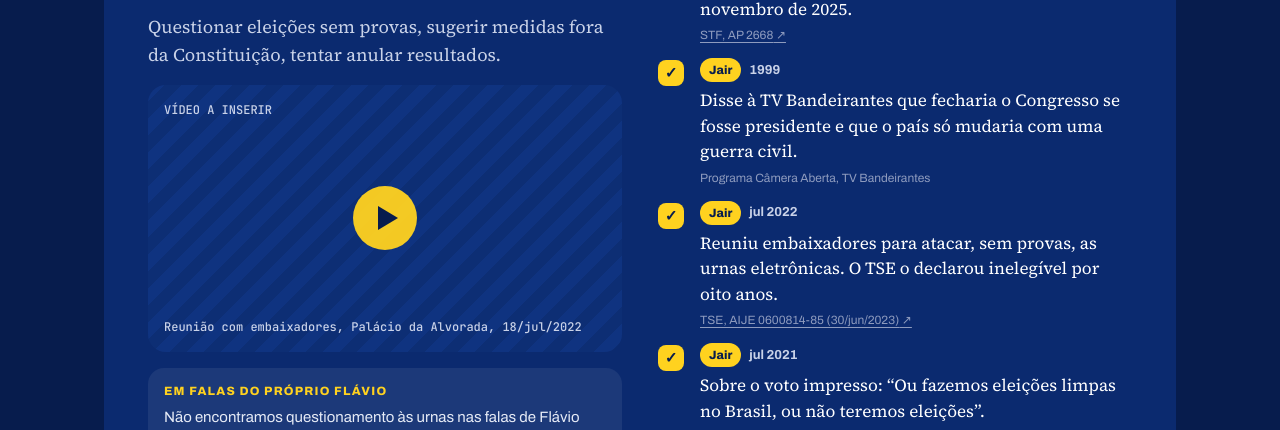
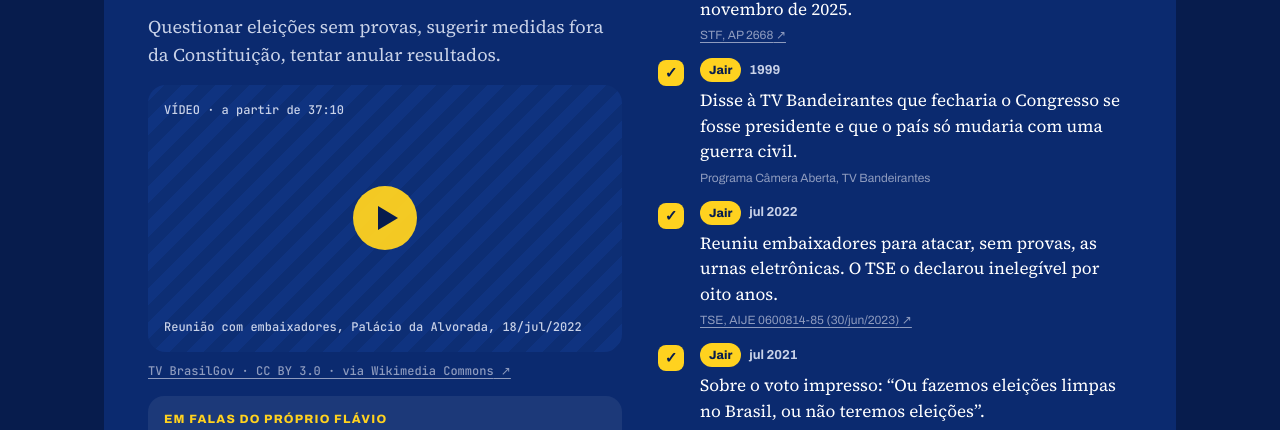
Before and after one commit to franciscodelgaudio/eleicoes-2026, a Next.js app in the folder project/: page /bolsonaro-hipotetico in a window 1280 px wide. Shown: the part 3572-4002 px from the top of the page. Built offline with nearby package versions, Linux system fonts and the light colour scheme.

Commit message:
feat: enhance BolsonaroHipotetico component with video support and improve ImageSlot for compact display

```diff
--- a/project/src/components/bolsonaro-hipotetico/BolsonaroHipotetico.tsx
+++ b/project/src/components/bolsonaro-hipotetico/BolsonaroHipotetico.tsx
@@ -8,7 +8,7 @@ import Logo from '../Logo';
 import s from './styles.module.css';
 import {
   Y, G, RED, MUTED, WHO, GRAD, SIGNALS, ENEMY, ENEMY_X, MIN, MIN_G, MIN_DIAG, TACTICS, TAC_BOLSO, TAC_IMG,
-  FLAVIO, F_IMG, SIG_MEDIA, SIG_RANK, SIG_SHOW, YANO, whoKey, yr,
+  FLAVIO, F_IMG, SIG_MEDIA, SIG_VIDEO, SIG_RANK, SIG_SHOW, YANO, whoKey, yr,
 } from './data';
 
 const NAVY = '#071C4D';
@@ -140,6 +140,7 @@ export default function BolsonaroHipotetico() {
   const [tac, setTac] = useState('ele');
   const [shared, setShared] = useState(false);
   const [exp, setExp] = useState<Record<string, boolean>>({});
+  const [playing, setPlaying] = useState<Record<string, boolean>>({});
 
   const rootRef = useRef<HTMLDivElement>(null);
   const onScrollRef = useRef<(() => void) | null>(null);
@@ -311,6 +312,7 @@ export default function BolsonaroHipotetico() {
               const more = sig.ev.length > SIG_SHOW;
               const ev = open || !more ? ord : ord.slice(0, SIG_SHOW);
               const mediaUrl = SIG_MEDIA[sig.n];
+              const video = SIG_VIDEO[sig.n];
               return (
                 <article key={sig.n} style={{ background: '#0B2A6F', borderRadius: 28, padding: 'clamp(22px,3.5vw,44px)', display: 'grid', gridTemplateColumns: 'repeat(auto-fit,minmax(min(100%,360px),1fr))', gap: 36 }}>
                   <div style={{ display: 'flex', flexDirection: 'column', gap: 16 }}>
@@ -320,11 +322,16 @@ export default function BolsonaroHipotetico() {
                     </div>
                     <h3 style={{ fontSize: 'clamp(26px,2.8vw,36px)', lineHeight: 1.08, margin: 0, fontWeight: 900, textWrap: 'balance' }}>{sig.title}</h3>
                     <p style={{ fontFamily: SERIF, fontSize: 18, lineHeight: 1.55, margin: 0, color: '#C9D2E8', textWrap: 'pretty' }}>{sig.def}</p>
-                    <div style={{ position: 'relative', aspectRatio: '16/9', borderRadius: 18, overflow: 'hidden', background: 'repeating-linear-gradient(135deg,#0F3380 0 12px,#0D2E74 12px 24px)', display: 'flex', flexDirection: 'column', justifyContent: 'space-between', padding: 16 }}>
-                      <div style={{ fontFamily: MONO, fontSize: 12, color: '#C9D2E8' }}>{sig.mediaKind}</div>
-                      <div style={{ alignSelf: 'center', width: 64, height: 64, borderRadius: '50%', background: 'rgba(255,210,31,.95)', display: 'grid', placeItems: 'center' }}><div style={{ width: 0, height: 0, borderLeft: `20px solid ${NAVY}`, borderTop: '12px solid transparent', borderBottom: '12px solid transparent', marginLeft: 6 }} /></div>
-                      <div style={{ fontFamily: MONO, fontSize: 12, color: '#C9D2E8', textWrap: 'pretty' }}>{sig.media}</div>
-                    </div>
+                    {video && playing[sig.n] ? (
+                      <video src={`${video.src}#t=${video.start}`} controls autoPlay playsInline preload="metadata" style={{ width: '100%', aspectRatio: '16/9', borderRadius: 18, background: '#000', display: 'block' }} />
+                    ) : (
+                      <div onClick={video ? () => setPlaying(x => ({ ...x, [sig.n]: true })) : undefined} onKeyDown={video ? e => { if (e.key === 'Enter' || e.key === ' ') { e.preventDefault(); setPlaying(x => ({ ...x, [sig.n]: true })); } } : undefined} role={video ? 'button' : undefined} tabIndex={video ? 0 : undefined} aria-label={video ? `Assistir: ${sig.media}` : undefined} style={{ position: 'relative', aspectRatio: '16/9', borderRadius: 18, overflow: 'hidden', background: 'repeating-linear-gradient(135deg,#0F3380 0 12px,#0D2E74 12px 24px)', display: 'flex', flexDirection: 'column', justifyContent: 'space-between', padding: 16, cursor: video ? 'pointer' : undefined }}>
+                        <div style={{ fontFamily: MONO, fontSize: 12, color: '#C9D2E8' }}>{video ? `${sig.mediaKind} · a partir de ${Math.floor(video.start / 60)}:${String(video.start % 60).padStart(2, '0')}` : sig.mediaKind}</div>
+                        <div style={{ alignSelf: 'center', width: 64, height: 64, borderRadius: '50%', background: 'rgba(255,210,31,.95)', display: 'grid', placeItems: 'center' }}><div style={{ width: 0, height: 0, borderLeft: `20px solid ${NAVY}`, borderTop: '12px solid transparent', borderBottom: '12px solid transparent', marginLeft: 6 }} /></div>
+                        <div style={{ fontFamily: MONO, fontSize: 12, color: '#C9D2E8', textWrap: 'pretty' }}>{sig.media}</div>
+                      </div>
+                    )}
+                    {video ? <a href={video.page} target="_blank" rel="noopener" style={{ fontFamily: MONO, fontSize: 12, color: MUTED, marginTop: -6 }}>{video.credit} ↗</a> : null}
                     {mediaUrl ? <a href={mediaUrl} target="_blank" rel="noopener" className={s.yellowBtn} style={{ alignSelf: 'flex-start', fontSize: 14, padding: '10px 16px' }}>Assistir na fonte ↗</a> : null}
                     <div style={{ background: 'rgba(255,255,255,.07)', borderRadius: 16, padding: '14px 16px' }}>
                       <div style={{ fontSize: 12, fontWeight: 800, letterSpacing: '.1em', textTransform: 'uppercase', color: Y }}>Em falas do próprio Flávio</div>
--- a/project/src/components/bolsonaro-hipotetico/data.ts
+++ b/project/src/components/bolsonaro-hipotetico/data.ts
@@ -54,7 +54,7 @@ export const GRAD: Record<string, Grad> = {
 };
 
 export const SIGNALS: Signal[] = [
-  { n: '1', title: 'Rejeitar as regras do jogo democrático', def: 'Questionar eleições sem provas, sugerir medidas fora da Constituição, tentar anular resultados.', mediaKind: 'VÍDEO A INSERIR', media: 'Reunião com embaixadores, Palácio da Alvorada, 18/jul/2022', flavio: 'Não encontramos questionamento às urnas nas falas de Flávio que reunimos. Ele propõe anular, por anistia ou indulto, a condenação definitiva do pai por tentativa de golpe.', ev: [
+  { n: '1', title: 'Rejeitar as regras do jogo democrático', def: 'Questionar eleições sem provas, sugerir medidas fora da Constituição, tentar anular resultados.', mediaKind: 'VÍDEO', media: 'Reunião com embaixadores, Palácio da Alvorada, 18/jul/2022', flavio: 'Não encontramos questionamento às urnas nas falas de Flávio que reunimos. Ele propõe anular, por anistia ou indulto, a condenação definitiva do pai por tentativa de golpe.', ev: [
     { who: 'Jair', date: '1999', text: 'Disse à TV Bandeirantes que fecharia o Congresso se fosse presidente e que o país só mudaria com uma guerra civil.', src: 'Programa Câmera Aberta, TV Bandeirantes' },
     { who: 'Jair', date: 'set 2018', text: '“Não aceito resultado diferente da minha eleição”, disse em entrevista na reta final da campanha.', src: 'Entrevista à TV Band, 28/set/2018' },
     { who: 'Jair', date: 'abr 2020', text: 'Discursou em ato em frente ao Quartel-General do Exército, em Brasília, onde manifestantes pediam intervenção militar e o fechamento do Congresso e do STF.', src: 'STF, Inq 4828' },
@@ -202,6 +202,11 @@ export const FLAVIO: FlavioItem[] = [
 ];
 
 export const SIG_MEDIA: Record<string, string> = { '3': 'https://sbtnews.sbt.com.br/noticia/politica/8-1-sem-anistia-darei-indulto-a-todo-mundo-diz-flavio', '4': 'https://sbtnews.sbt.com.br/noticia/politica/8-1-sem-anistia-darei-indulto-a-todo-mundo-diz-flavio' };
+// Vídeos tocados no próprio card: arquivo no Wikimedia Commons, começando no trecho citado (start em segundos).
+export type SigVideo = { src: string; start: number; page: string; credit: string };
+export const SIG_VIDEO: Record<string, SigVideo> = {
+  '1': { src: 'https://upload.wikimedia.org/wikipedia/commons/transcoded/1/1c/Negacionismo_eleitoral_no_Alvorada_em_2022.webm/Negacionismo_eleitoral_no_Alvorada_em_2022.webm.720p.vp9.webm', start: 2230, page: 'https://commons.wikimedia.org/wiki/File:Negacionismo_eleitoral_no_Alvorada_em_2022.webm', credit: 'TV BrasilGov · CC BY 3.0 · via Wikimedia Commons' }
+};
 export const F_IMG: Record<number, Img3> = {
   0: ['https://commons.wikimedia.org/wiki/Special:FilePath/Foto_oficial_do_senador_Fl%C3%A1vio_Bolsonaro_%28v._AgSen%29.jpg?width=1600', 'Retrato oficial de senador, fev/2019 · Agência Senado', 'https://www25.senado.leg.br/web/senadores/senador/-/perfil/5894'],
   2: ['https://imagens.ebc.com.br/lXEDhQ5mhlsEuLSFqvdf1dX92S4=/1600x800/https://agenciabrasil.ebc.com.br/sites/default/files/thumbnails/image/manifestacao_mcamgo_abr_080120231818-11.jpg?itok=ZbPOzKMu', 'Marcelo Camargo/Agência Brasil · CC BY 3.0 BR · 8/jan/2023', 'https://agenciabrasil.ebc.com.br/foto/2023-01/manifestantes-invadem-congresso-stf-e-palacio-do-planalto-1673209159'],
--- a/project/src/components/contraprova/Contraprova.tsx
+++ b/project/src/components/contraprova/Contraprova.tsx
@@ -8,7 +8,7 @@ import Fonte from '../Fonte';
 import WordSphere from './WordSphere';
 import s from './styles.module.css';
 import {
-  Y, B, G, GOVS, AREAS, BANDS, BAND_BG, IND, MEAS, TONE, STANCE, LOGOS, CRISES, PANDEMIC_TL, COVID_WORLD,
+  Y, B, G, GOVS, AREAS, BANDS, BAND_BG, IND, MEAS, TONE, STANCE, LOGOS, PHOTOS, CRISES, PANDEMIC_TL, COVID_WORLD,
   PLN, MODS, THEME_SHORT, nf, fmtI, ranksOf, rankBg,
   type Gov, type Ex, type Plans, type PlanKey, type Mod,
 } from './data';
@@ -407,7 +407,7 @@ function Comparacao() {
               {items.map(i => (
                 <article key={i.id} style={{ background: '#fff', borderRadius: 18, overflow: 'hidden', display: 'grid', gridTemplateColumns: '96px minmax(0,1fr)' }}>
                   <div style={{ position: 'relative', background: '#F3EFE3', minHeight: 96 }}>
-                    <ImageSlot src={LOGOS[i.name]?.[0]} credit={LOGOS[i.name]?.[1]} creditHref={LOGOS[i.name]?.[2]} fit="contain" placeholder={'Logo: ' + i.name} style={{ position: 'absolute', inset: 8, width: 'auto', height: 'auto' }} />
+                    <ImageSlot src={(LOGOS[i.name] || PHOTOS[i.name])?.[0]} credit={(LOGOS[i.name] || PHOTOS[i.name])?.[1]} creditHref={(LOGOS[i.name] || PHOTOS[i.name])?.[2]} fit={LOGOS[i.name] ? 'contain' : 'cover'} compact placeholder={i.name} style={{ position: 'absolute', inset: LOGOS[i.name] || !PHOTOS[i.name] ? 8 : 0, width: 'auto', height: 'auto' }} />
                   </div>
                   <div style={{ padding: '14px 16px', display: 'flex', flexDirection: 'column', gap: 10, minWidth: 0 }}>
                     <div style={{ display: 'flex', gap: 8, alignItems: 'center', flexWrap: 'wrap' }}><YearChip y={i.y} /><span style={{ fontSize: 18, fontWeight: 900, lineHeight: 1.2 }}>{i.name}</span><ToneBadge tone={i.tone} /></div>
@@ -420,7 +420,7 @@ function Comparacao() {
             </div>
           ))}
         </div>
-        <div style={{ fontSize: 13, color: MUTED, marginTop: 14 }}>Logotipos de acervo oficial do governo federal, quando disponíveis.</div>
+        <div style={{ fontSize: 13, color: MUTED, marginTop: 14 }}>Logotipos e fotos de acervos oficiais. Passe o mouse sobre a imagem para ver o crédito.</div>
       </div>
     </section>
   );
--- a/project/src/components/contraprova/data.ts
+++ b/project/src/components/contraprova/data.ts
@@ -178,6 +178,9 @@ export const LOGOS: Record<string, [string, string, string]> = {
   'Pé-de-Meia': ['https://commons.wikimedia.org/wiki/Special:FilePath/Logo_P%C3%A9-de-Meia.png?width=600', 'Governo Federal/Caixa', 'https://commons.wikimedia.org/wiki/File:Logo_P%C3%A9-de-Meia.png'],
   'UPAs 24h': ['https://commons.wikimedia.org/wiki/Special:FilePath/Logo_UPA_24h_Vertical_Cores_Vetorial.svg?width=600', 'Ministério da Saúde', 'https://commons.wikimedia.org/wiki/File:Logo_UPA_24h_Vertical_Cores_Vetorial.svg'],
 };
+// Fotos de acervos oficiais para as medidas sem logotipo: [imagem, crédito, página de origem].
+export const PHOTOS: Record<string, [string, string, string]> = {
+};
 export const TONE: Record<Tone, [string, string, string]> = { pos: ['▲ Ponto positivo', '#E3F2E8', '#0B6B33'], neg: ['▼ Ponto negativo', '#FBE3E3', '#A3121F'], mix: ['◆ Misto', '#FFF2C2', '#7A5C00'] };
 export const STANCE: Record<string, [Tone, string]> = {
   'Bolsa Família': ['pos', 'Iniciativa do governo no primeiro ano; virou o principal programa social do país.'],
```
Also changed, not shown: project/src/components/bolsonaro-hipotetico/ImageSlot.tsx (+4 -3 lines).
